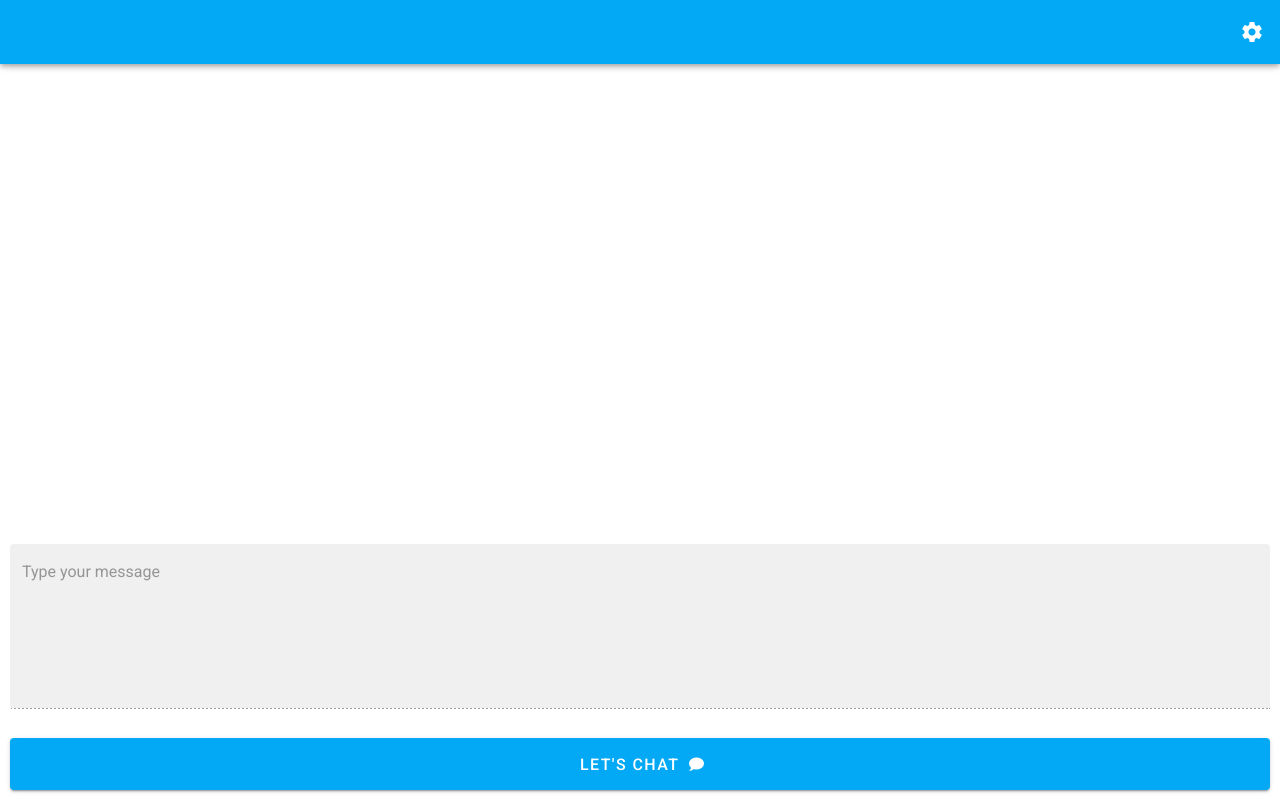
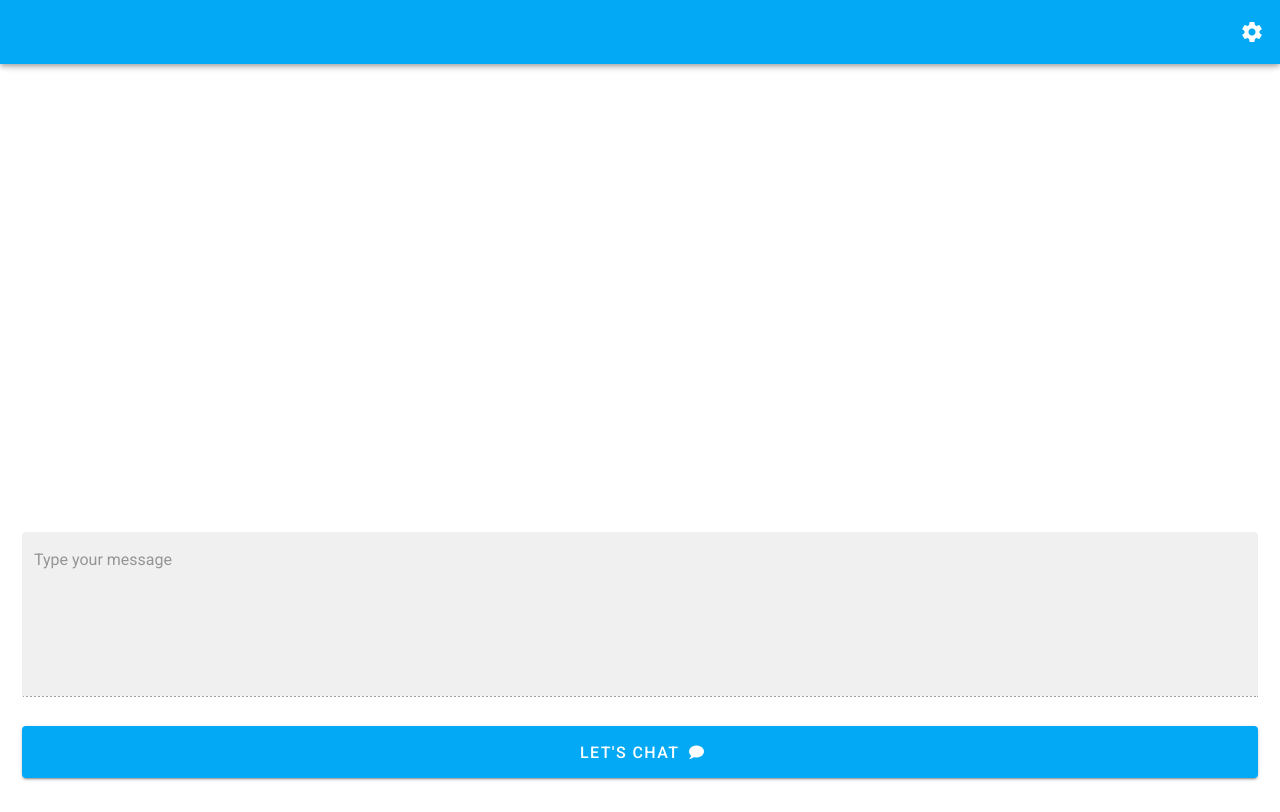
Before and after one commit to SomeSomeone/chat-bot, a Vue app: page / in a window 1280 px wide. Built offline with nearby package versions, Linux system fonts and the light colour scheme; what vue-typed-js would draw is missing.

Commit message:
- add theme control in global vue - add some adaptations

```diff
--- a/public/messages.json
+++ b/public/messages.json
@@ -7,7 +7,7 @@
     "ask":"name"
   },
   {
-    "text":"Nice to meet you!"
+    "text": "/Function( function(userData){ return `Nice to meet you, ${userData.name}! `})/"
   },
   {
     "text":"How was your day?",
@@ -32,6 +32,6 @@
     "text":"Wow, cool"
   },
   {
-    "text":"/Function( function(userData){\n          return `Your name is ${userData.name}.\n           Your day is ${userData.feeling}.\n           Your from ${userData.location}.\n           You are ${userData.age} old.\n           Your favorite hobby is ${userData.hobby}`\n        })/"
+    "text":"/Function( function(userData){ return `Your name is ${userData.name}. Your day is ${userData.feeling}. Your from ${userData.location}. You are ${userData.age} old. Your favorite hobby is ${userData.hobby}`})/"
   }
 ]
--- a/src/App.vue
+++ b/src/App.vue
@@ -118,17 +118,7 @@ export default {
         ...this.settings,
         ...JSON.parse(localStorage.getItem("settings") || "{}"),
       };
-      let themes = Object.entries(this.$vuetify.theme.defaults).map((i) => ({
-        name: i[0],
-        ...i[1],
-      }));
-      if (this.settings.theme) {
-        let theme = themes.find((i) => i.name === this.settings.theme);
-        if (theme) {
-          this.$vuetify.theme.themes.light.primary = theme.primary;
-          this.$vuetify.theme.themes.light.secondary = theme.secondary;
-        }
-      }
+      this.setTheme(this.settings.theme);
     },
   },
   mounted() {
--- a/src/components/DialogContainer.vue
+++ b/src/components/DialogContainer.vue
@@ -82,8 +82,9 @@ export default {
   right: 0;
   overflow-y: scroll;
   height: 600px;
+  max-height: calc(100vh - 360px);
   z-index: 0;
-  padding: 0 0 100px;
+  padding: 0 0 20px;
   li {
     display: inline-block;
     clear: both;
--- a/src/components/SettingsDialog.vue
+++ b/src/components/SettingsDialog.vue
@@ -109,15 +109,6 @@ export default {
     formSettings() {
       this.settingsForForm = Object.assign({}, this.settings);
     },
-    setTheme(themeName) {
-      if (themeName) {
-        let theme = this.themes.find((i) => i.name === themeName);
-        if (theme) {
-          this.$vuetify.theme.themes.light.primary = theme.primary;
-          this.$vuetify.theme.themes.light.secondary = theme.secondary;
-        }
-      }
-    },
   },
   watch: {
     settings() {
@@ -132,10 +123,7 @@ export default {
     },
   },
   mounted() {
-    this.themes = Object.entries(this.$vuetify.theme.defaults).map((i) => ({
-      name: i[0],
-      ...i[1],
-    }));
+    this.themes = this.getThemes();
   },
 };
 </script>
--- a/src/components/TextareaContainer.vue
+++ b/src/components/TextareaContainer.vue
@@ -77,10 +77,13 @@ export default {
 <style scoped>
 .textarea-container {
   position: absolute;
+  width: 100%;
+  box-sizing: border-box;
   bottom: 0;
   left: 0;
   right: 0;
   padding: 10px;
   background: #ffffff;
+  margin: 0;
 }
 </style>
--- a/src/main.js
+++ b/src/main.js
@@ -1,12 +1,14 @@
 import Vue from "vue";
 import App from "./App.vue";
 import vuetify from "./plugins/vuetify";
+import theme from "@/plugins/theme";
 import VueTypedJs from "vue-typed-js";
 
 Vue.config.productionTip = false;
 Vue.use(VueTypedJs);
-
+Vue.use(theme);
 new Vue({
   vuetify,
+  theme,
   render: (h) => h(App),
 }).$mount("#app");
--- /dev/null
+++ b/src/plugins/theme.js
@@ -0,0 +1,24 @@
+export default {
+  install(Vue) {
+    Vue.mixin({
+      methods: {
+        getThemes: function () {
+          return Object.entries(this.$vuetify.theme.defaults).map((i) => ({
+            name: i[0],
+            ...i[1],
+          }));
+        },
+        setTheme: function (themeName) {
+          if (themeName) {
+            let themes = this.getThemes();
+            let theme = themes.find((i) => i.name === themeName);
+            if (theme) {
+              this.$vuetify.theme.themes.light.primary = theme.primary;
+              this.$vuetify.theme.themes.light.secondary = theme.secondary;
+            }
+          }
+        },
+      },
+    });
+  },
+};
```
